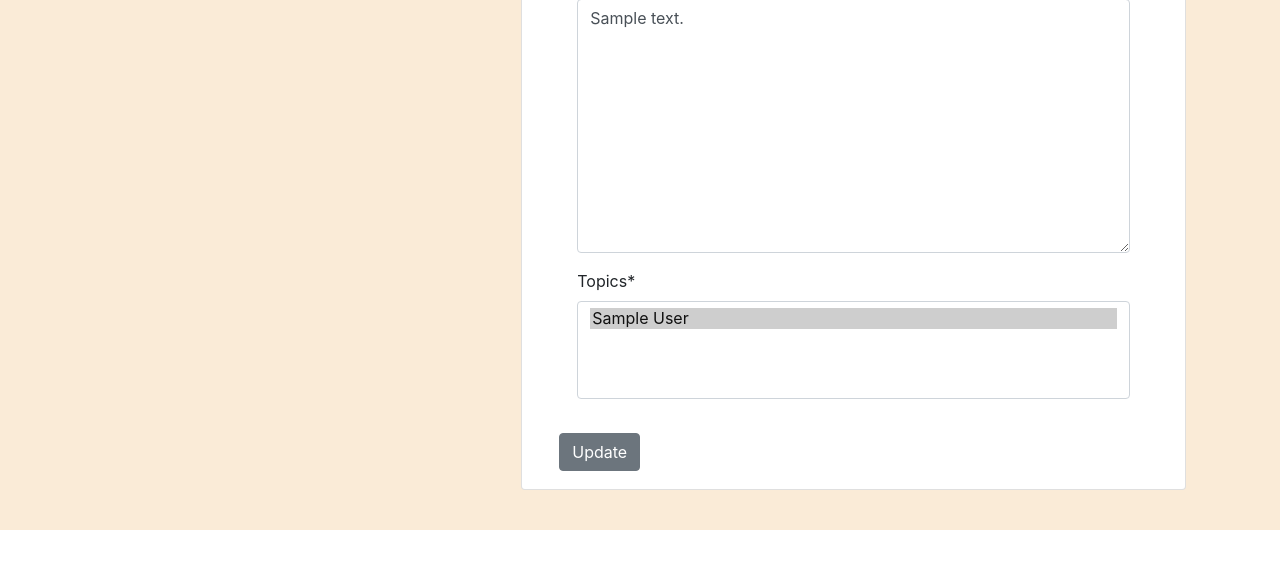
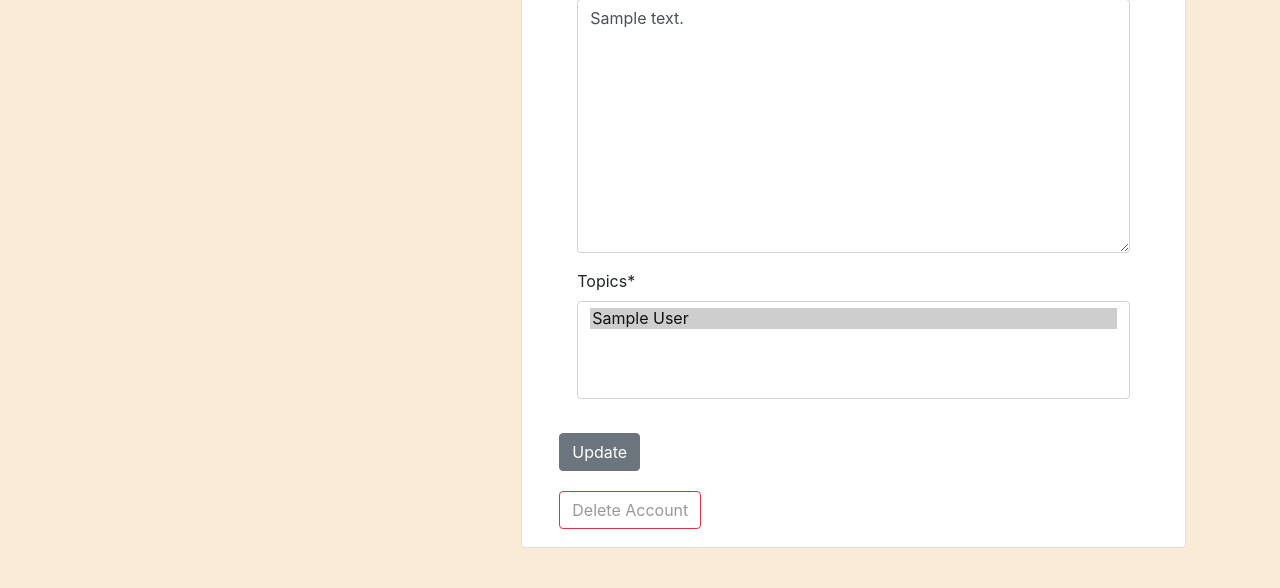
Before and after one commit to liminm/MensaMeet, a Django app: page /profile/ in a window 1280 px wide. Shown: the part 664-1252 px from the top of the page. Before the commit the page ends 1194 px from the top, so only its background shows below. Run offline with Django 3.2, Linux system fonts and the light colour scheme; a user stored in the database is signed in; tables that the repository leaves empty hold one stand-in row (values such as "Sample post"); grey boxes marked "Sample" are stand-in pictures; some libraries are stand-ins or nearby versions.

Commit message:
delete account functionality added

```diff
--- a/users/templates/users/profile.html
+++ b/users/templates/users/profile.html
@@ -41,6 +41,9 @@
                 <button class="btn btn-secondary " type="submit">Update</button>
             </div>
         </form>
+        <div class="form-group ">
+            <button class="btn btn-outline-danger" type="submit"><a href="{% url 'profile-delete' %}">Delete Account</a></button>
+        </div>
             </div>
     </div>
 {% endblock content %}
--- a/users/urls.py
+++ b/users/urls.py
@@ -18,4 +18,5 @@ urlpatterns = [
     path('meetup/<int:pk>/leave/', views.leaveMeetup, name='leave_meetup'),
     path('meetup/<int:pk>/join/', views.joinMeetup, name='join_meetup'),
     path('user/<int:pk>/', ProfileDetailView.as_view(), name='profile-detail'),
+    path('user/delete/', views.deletemyprofile, name='profile-delete'),
 ]
--- a/users/views.py
+++ b/users/views.py
@@ -80,6 +80,13 @@ def joinMeetup(request, pk):
 	messages.success(request, f'You have joined {OurMeetup.title}!')
 	return redirect('mensameet-home')
 
+@login_required
+def deletemyprofile(request):
+	OurUser = request.user
+	OurUser.delete()
+	messages.success(request, f'You have succesfully deleted your account!')
+	return redirect('mensameet-login')
+
 class MeetupListView(LoginRequiredMixin, ListView):
 	model = Meetup
 
```
